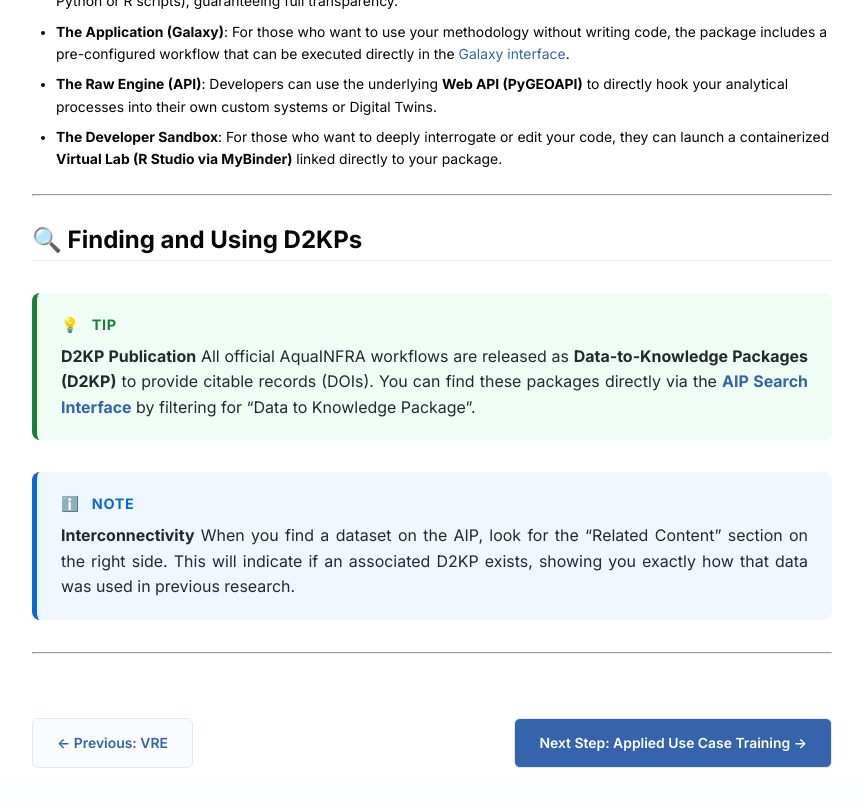
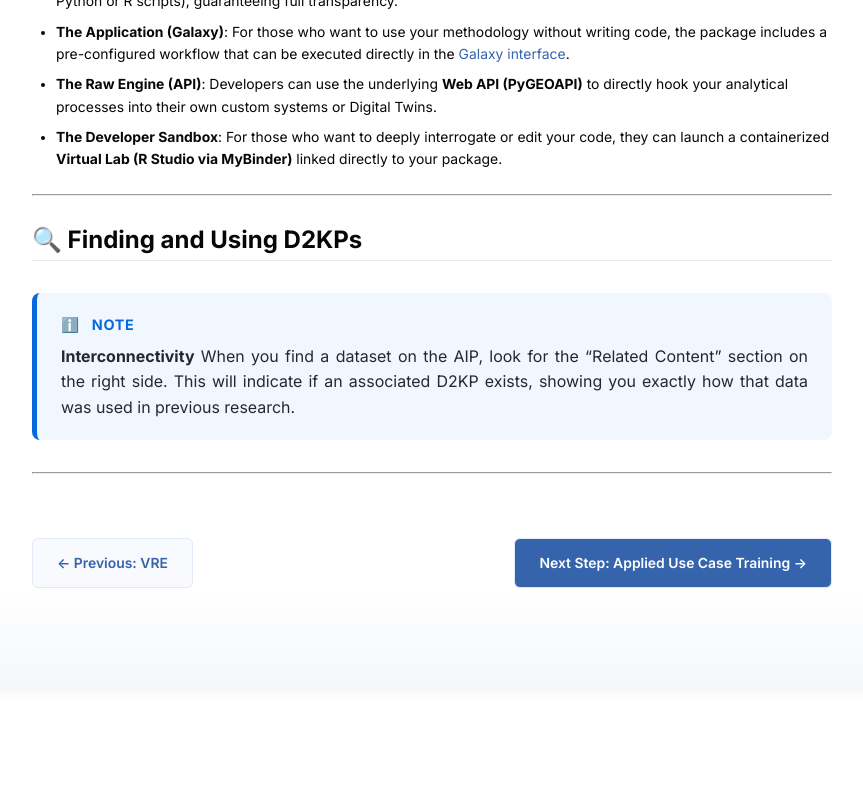
Before and after one commit to smatmir/AquaINFRA_Handbook, a Jekyll site: the page built from docs/05_data_to_knowledge.md, in a window 1280 px wide and 900 px high, scrolled down 1121 px. Shown: the top 807 px of the window, without its empty margins (340-1203 px from the left). Built offline with Jekyll 4.4.1, drawn with Linux system fonts in a browser that asks for light colours; after the commit the page ends 1841 px from its top, so only the background shows below that.

Commit message:
Refactor Data to Knowledge Package documentation

```diff
--- a/docs/05_data_to_knowledge.md
+++ b/docs/05_data_to_knowledge.md
@@ -33,10 +33,6 @@ A D2KP is not just a zip file of PDFs. It is a fully functional toolkit designed
 
 ## 🔍 Finding and Using D2KPs
 
-> [!TIP]
-> **D2KP Publication**
-> All official AquaINFRA workflows are released as **Data-to-Knowledge Packages (D2KP)** to provide citable records (DOIs). You can find these packages directly via the **[AIP Search Interface](https://aquainfra.dev.52north.org/)** by filtering for "Data to Knowledge Package".
-
 > [!NOTE]
 > **Interconnectivity**
 > When you find a dataset on the AIP, look for the "Related Content" section on the right side. This will indicate if an associated D2KP exists, showing you exactly how that data was used in previous research.
```
